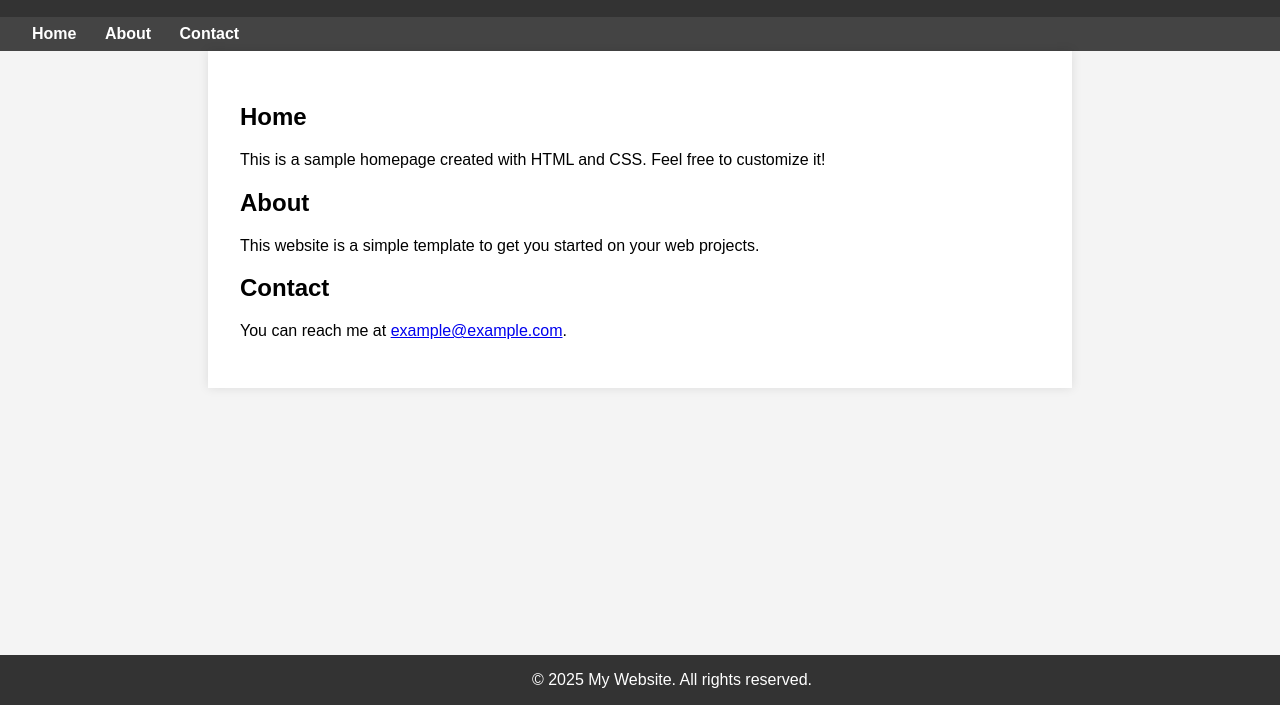
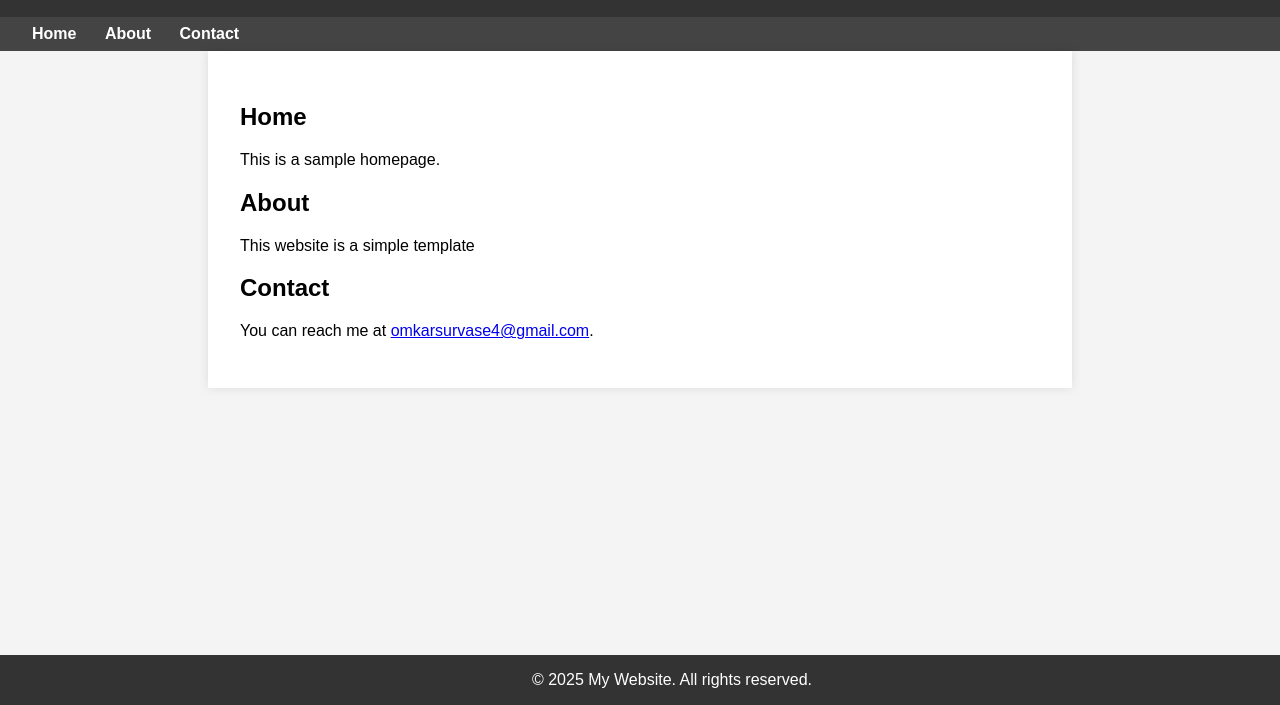
Before and after one commit to omkar-364/new1, a plain HTML site: page index.html in a window 1280 px wide. Shown: the part 95-800 px from the top of the page. Drawn offline with Linux system fonts and the light colour scheme.

Commit message:
Update index.html

```diff
--- a/index.html
+++ b/index.html
@@ -60,15 +60,15 @@
     <main>
         <section id="home">
             <h2>Home</h2>
-            <p>This is a sample homepage created with HTML and CSS. Feel free to customize it!</p>
+            <p>This is a sample homepage.</p>
         </section>
         <section id="about">
             <h2>About</h2>
-            <p>This website is a simple template to get you started on your web projects.</p>
+            <p>This website is a simple template</p>
         </section>
         <section id="contact">
             <h2>Contact</h2>
-            <p>You can reach me at <a href="mailto:example@example.com">example@example.com</a>.</p>
+            <p>You can reach me at <a href="mailto:example@example.com">omkarsurvase4@gmail.com</a>.</p>
         </section>
     </main>
     <footer>
```
